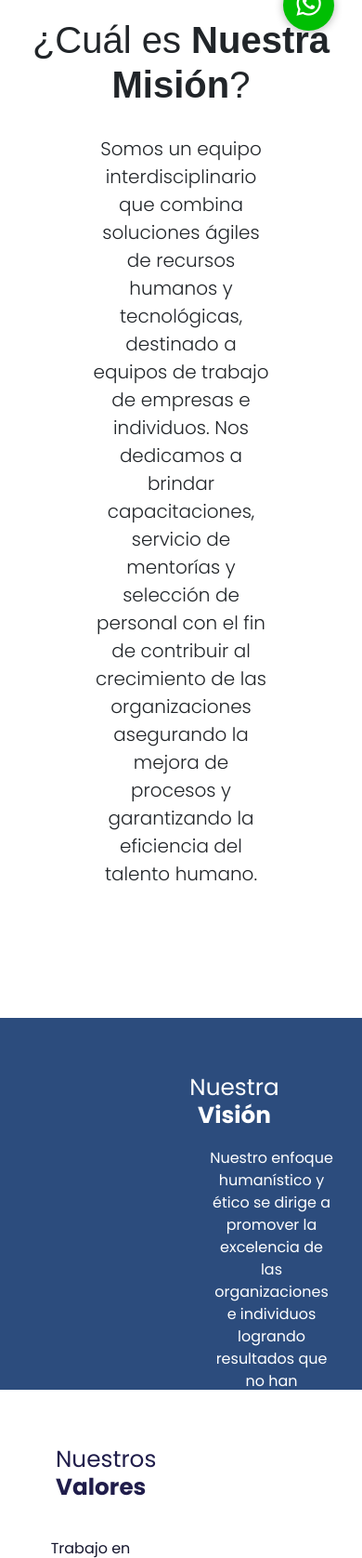
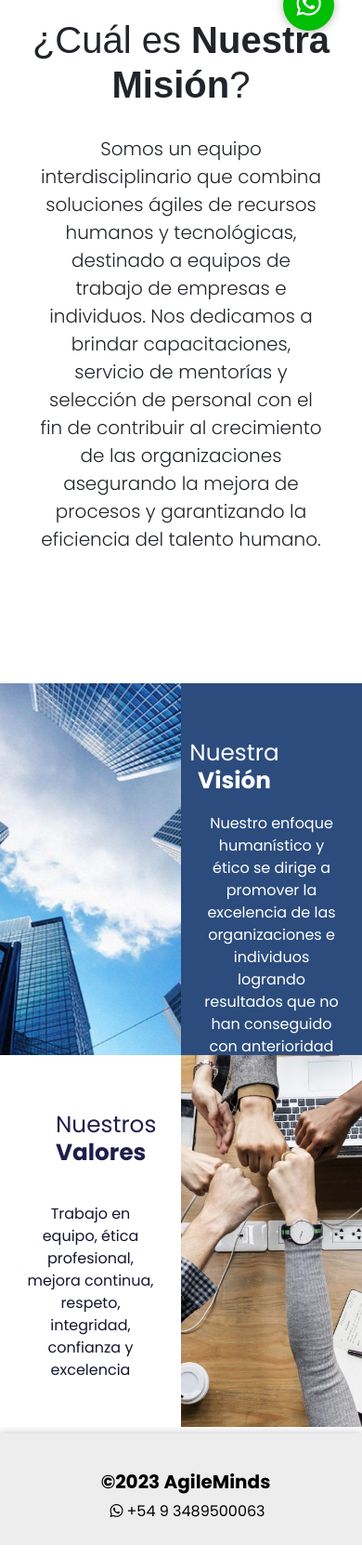
Before and after one commit to Gaby-1628/Consultora, a PHP site: page / in a window 390 px wide. Shown: the part 781-2457 px from the top of the page at 93% size. Run offline with PHP 8.4, Linux system fonts and the light colour scheme; some libraries are stand-ins or nearby versions.

Commit message:
correciones de codigo responsive

```diff
--- a/css/style-responsive.css
+++ b/css/style-responsive.css
@@ -169,20 +169,14 @@
         width: 100%;
     }
 
-    .header-overlay {
-        display: none;
-    }
+
 
     .header-content h1 {
-        width: auto;
-        height: 120px;
         display: flex;
         align-items: center;
         margin: auto;
         font-weight: bold;
         font-size: 20px;
-        transform: translateY(-100%);
-        background-color: rgba(48, 57, 82, 0.807);
     }
 
     .header-content .btn {
@@ -205,7 +199,7 @@
     }
 
     #mision p {
-        width: 50%;
+        width: 80%;
         text-align: center;
         margin: auto;
         font-size: 20px;
@@ -228,7 +222,7 @@
         color: #fff;
         text-align: center;
         margin: auto;
-        width: 70%;
+        width: 80%;
     }
 
     #valores-texto h2 {
@@ -258,7 +252,7 @@
         width: 70%;
     }
 
-    img {
+    .img img {
         display: none;
     }
 
--- a/css/style.css
+++ b/css/style.css
@@ -163,7 +163,7 @@ header nav section h1 {
 }
 
 .header-overlay {
-    height: 760px;
+    height: 600px;
     width: 100%;
     position: absolute;
     top: 100px;
--- a/index.html
+++ b/index.html
@@ -3,7 +3,7 @@
 <head>
     <meta charset="UTF-8">
     <meta http-equiv="X-UA-Compatible" content="IE=edge">
-    <meta name="viewport" content="width=device-width, user-scalabe=no, initial-scale=1.0, maximum-scale=1.0, minumun-scale=1.0">
+    <meta name="viewport" content="width=device-width, initial-scale=1.0">
     <title>Agile Minds</title>
     <link href="https://cdn.jsdelivr.net/npm/bootstrap@5.3.0-alpha1/dist/css/bootstrap.min.css" rel="stylesheet" integrity="sha384-GLhlTQ8iRABdZLl6O3oVMWSktQOp6b7In1Zl3/Jr59b6EGGoI1aFkw7cmDA6j6gD" crossorigin="anonymous">
     <script src="https://kit.fontawesome.com/623d2400f0.js" crossorigin="anonymous"></script>
```
